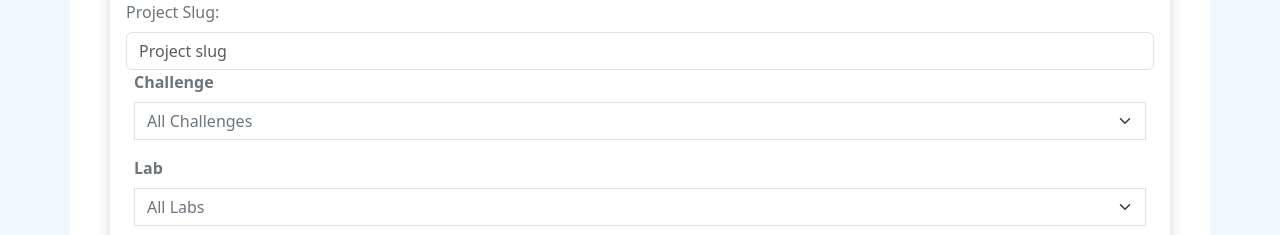
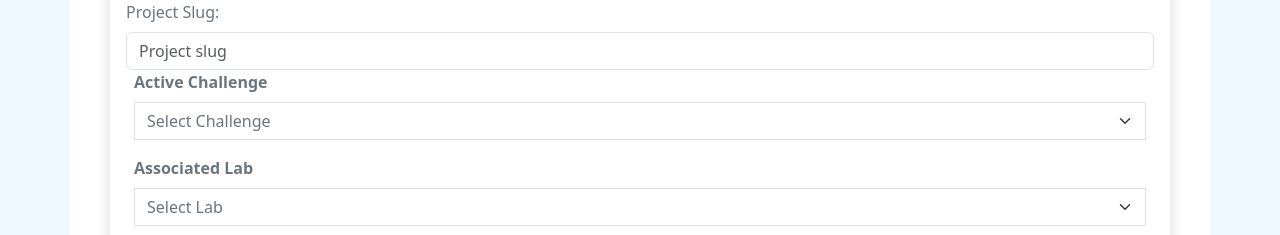
Before and after one commit to SeemaMistry/Frontend-Developer-Challenge-3-Dashboard-and-Project-Creation, a React (Create React App) app in the folder prepr-dashboard/: page /create/project in a window 1280 px wide. Shown: the part 717-952 px from the top of the page. Built offline with nearby package versions, Linux system fonts and the light colour scheme.

Commit message:
fix: create activeChallengesList and associatedLabsList objects and pass them to DropDownInputs for project creation form

```diff
--- a/prepr-dashboard/src/components/DropDownDummyData.js
+++ b/prepr-dashboard/src/components/DropDownDummyData.js
@@ -35,3 +35,15 @@ export const requiredSkillsList = {
     defaultSelected: 'Please code multiple inputs',
     options: ['Please add data', 'Please add data']
 }
+
+export const activeChallengesList = {
+    label: 'Active Challenge',
+    defaultSelected: 'Select Challenge',
+    options: ['Creating a Project', 'Complete Your Profile', 'Exploring Labs and Challenges']
+}
+
+export const associatedLabsList = {
+    label: 'Associated Lab',
+    defaultSelected: 'Select Lab',
+    options: ['No results found.']
+}
--- a/prepr-dashboard/src/containers/CreateProject.js
+++ b/prepr-dashboard/src/containers/CreateProject.js
@@ -6,7 +6,7 @@ import RedirectButton from '../components/RedirectButton'
 import TextInput from '../components/TextInput'
 import DropDownInput from '../components/DropDownInput'
 import CheckboxInput from '../components/CheckboxInput'
-import { labsList, challengesList, organizationList, recruitingStatusList, requiredSkillsList } from '../components/DropDownDummyData'
+import { recruitingStatusList, requiredSkillsList, activeChallengesList, associatedLabsList } from '../components/DropDownDummyData'
 
 const CreateProject = () => {
   // retireve project data to save for dashboard display
@@ -35,8 +35,8 @@ const CreateProject = () => {
           <TextInput onSetFormInput={onSetFormInput} label='Title' value={title} name='title' placeholder='Max. 150 Characters' isRequired={true}/>
           <TextInput onSetFormInput={onSetFormInput} label='Description' value={description} name='description' placeholder='Max. 300 Characters' isRequired={true}/>
           <TextInput onSetFormInput={onSetFormInput} label='Project Slug' name='Project Slug' placeholder='Project slug' isRequired={true}/>
-          <DropDownInput dropDownOptions={challengesList} nameString='activeChallenge' onSetFormInput={onSetFormInput}/>
-          <DropDownInput dropDownOptions={labsList} nameString='labslist' onSetFormInput={onSetFormInput}/>
+          <DropDownInput dropDownOptions={activeChallengesList} nameString='activeChallenge' onSetFormInput={onSetFormInput}/>
+          <DropDownInput dropDownOptions={associatedLabsList} nameString='labslist' onSetFormInput={onSetFormInput}/>
           <CheckboxInput label='Allow users outside your team to view your project'/>
           <CheckboxInput label='Allow users outside your team to download your project files' />
         </Card>
```
